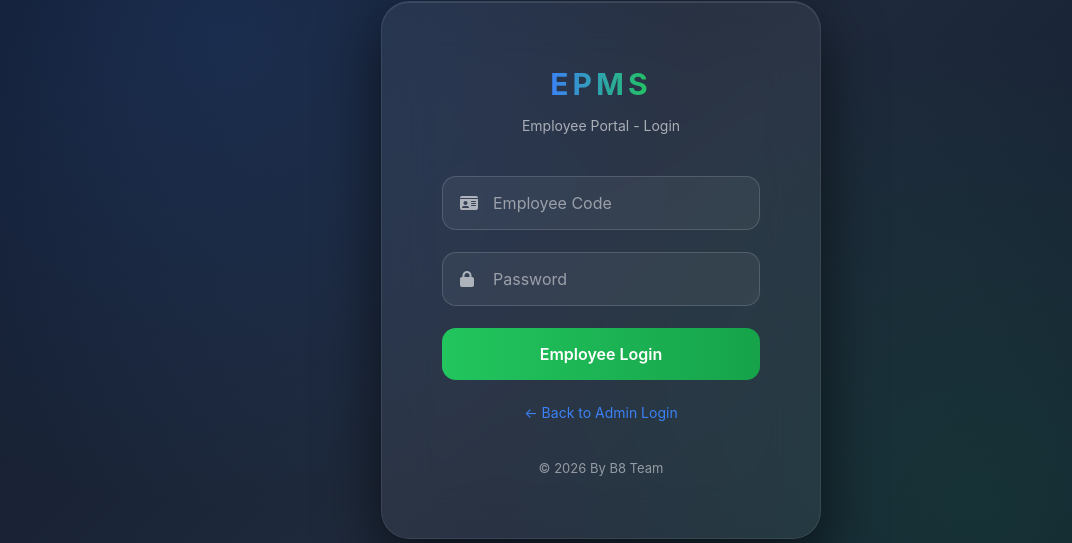
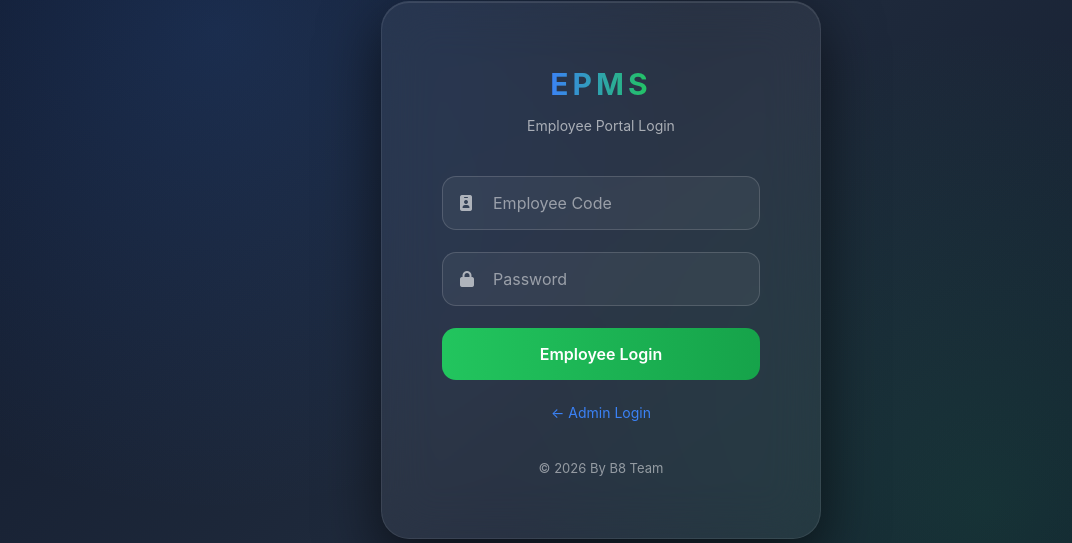
Before and after one commit to AyanMulani/EPMS12, a Flask app: page /employee/login in a window 1280 px wide. Shown: the part 130-673 px from the top of the page, without its empty margins (39-1111 px from the left). Run offline with Flask 3, Linux system fonts and the light colour scheme.

Commit message:
Update employee_login.html

```diff
--- a/templates/employee_login.html
+++ b/templates/employee_login.html
@@ -120,6 +120,7 @@ body{
     opacity:0.5;
 }
 
+/* ===== Login Switch ===== */
 .login-switch {
     text-align:center;
     margin-top:20px;
@@ -135,12 +136,12 @@ body{
     text-decoration:underline;
 }
 
-/* ===== Alert ===== */
+/* ===== Alerts ===== */
 .alert {
-    border-radius:14px;
-    padding:12px 16px;
+    border-radius:12px;
     margin-bottom:20px;
 }
+
 </style>
 </head>
 
@@ -153,7 +154,7 @@ body{
     </div>
 
     <div class="subtitle">
-        Employee Portal - Login
+        Employee Portal Login
     </div>
 
     {% with messages = get_flashed_messages(with_categories=true) %}
@@ -167,7 +168,7 @@ body{
     <form method="POST" action="{{ url_for('employee_login') }}">
 
         <div class="input-wrapper">
-            <i class="fa fa-id-card"></i>
+            <i class="fa fa-id-badge"></i>
             <input type="text" name="emp_code" class="form-control" placeholder="Employee Code" required>
         </div>
 
@@ -181,7 +182,7 @@ body{
     </form>
 
     <div class="login-switch">
-        <a href="{{ url_for('login') }}">← Back to Admin Login</a>
+        <a href="{{ url_for('login') }}">← Admin Login</a>
     </div>
 
     <div class="small-text">
```
